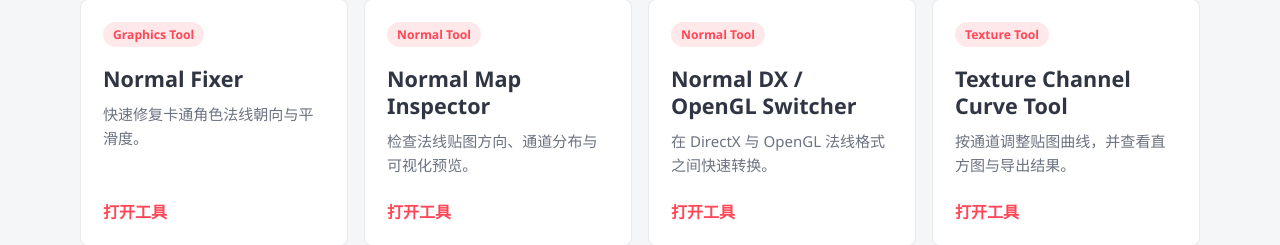
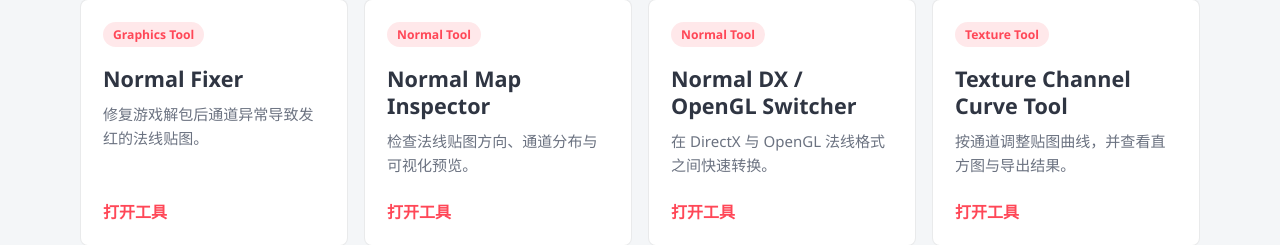
Before and after one commit to POPJIA/ToonTools, a plain HTML site: page index.html in a window 1280 px wide. Shown: the part 175-420 px from the top of the page. Drawn offline with Linux system fonts and the light colour scheme.

Commit message:
Fix Normal Fixer description

```diff
--- a/index.html
+++ b/index.html
@@ -122,7 +122,7 @@
                 <div>
                     <div class="badge">Graphics Tool</div>
                     <h2>Normal Fixer</h2>
-                    <p>快速修复卡通角色法线朝向与平滑度。</p>
+                    <p>修复游戏解包后通道异常导致发红的法线贴图。</p>
                 </div>
                 <span class="open">打开工具</span>
             </a>
```
Also changed, not shown: 1 other file.
